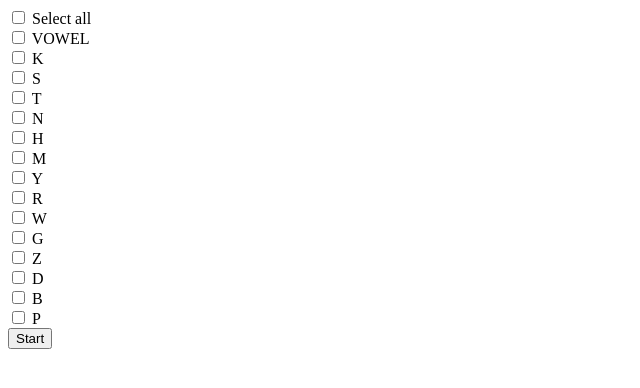
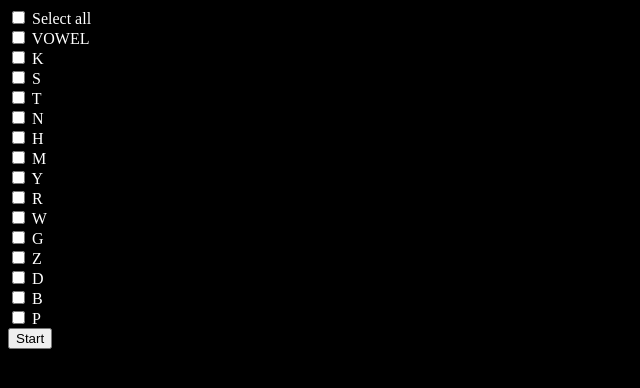
Before and after one commit to Darkened12/memorize-japanese, an Angular app: page / in a window 1280 px wide. Shown: the top 388 px of the page, without its empty margins (0-640 px from the left). Built offline with nearby package versions, Linux system fonts and the light colour scheme.

Commit message:
initial styling

```diff
--- a/src/app/components/game/game.component.css
+++ b/src/app/components/game/game.component.css
@@ -1,5 +1,8 @@
-.container {
+.centered-container {
     display: flex;
+    flex-direction: column;
+    align-items: center;
     justify-content: center;
-    align-items: center;
-}
+    text-align: center;
+    height: 80vh;
+  }
--- a/src/styles.css
+++ b/src/styles.css
@@ -1 +1,5 @@
 /* You can add global styles to this file, and also import other style files */
+body {
+    background-color: black;
+    color: white;
+}
```
